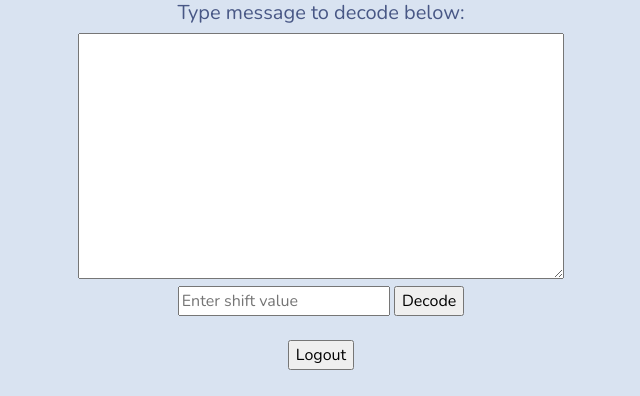
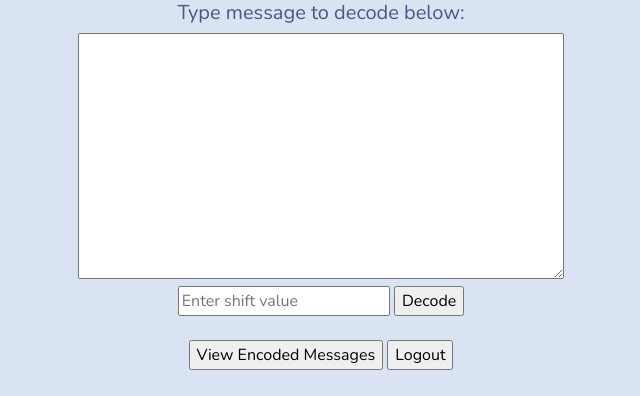
Before and after one commit to NicoGiuliani/caesar-cipher, a Django app: page / in a window 1280 px wide. Shown: the part 404-800 px from the top of the page, without its empty margins (319-959 px from the left). Run offline with Django 4.2, Linux system fonts and the light colour scheme; the visitor is signed in with stand-in values (Sample User, id 1); some libraries are stand-ins or nearby versions.

Commit message:
Added button to eventually view saved messages

```diff
--- a/templates/index.html
+++ b/templates/index.html
@@ -36,10 +36,18 @@
                 <input type='text' name='shift_value' placeholder='Enter shift value'></input>
                 <input type='submit' value='Decode'></input>
             </form>
-            <form method='POST' action='logout'>
-                {% csrf_token %}
-                <input type='submit' value='Logout'></input>
-            </form>
+
+            <div class='d-flex container' style='justify-content:center'>
+                <form method='POST' action='view' class='me-1'>
+                    {% csrf_token %}
+                    <input type='submit' value='View Encoded Messages'></input>
+                </form>
+                <form method='POST' action='logout'>
+                    {% csrf_token %}
+                    <input type='submit' value='Logout'></input>
+                </form>
+            </div>
+
             {% else %}
             <h1>Welcome! You must be logged in to continue.</h1>
             {% for message in messages %}
```
